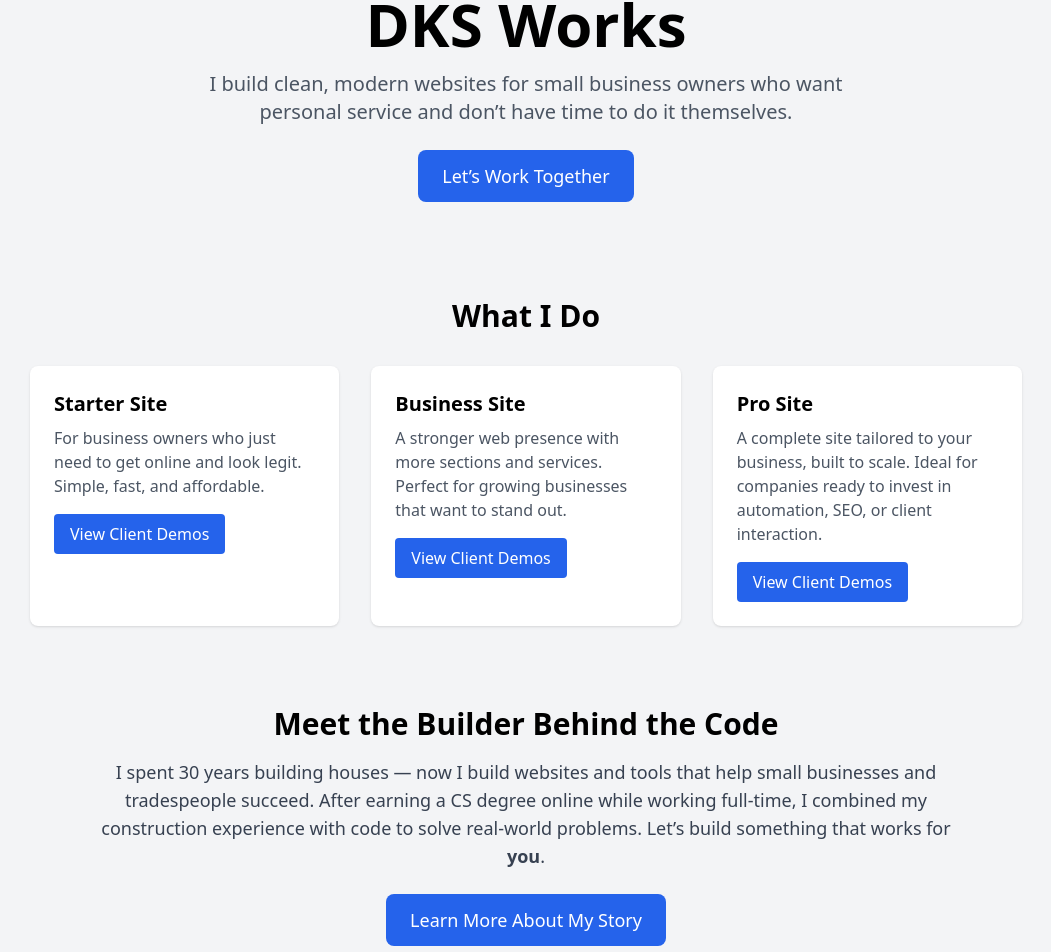
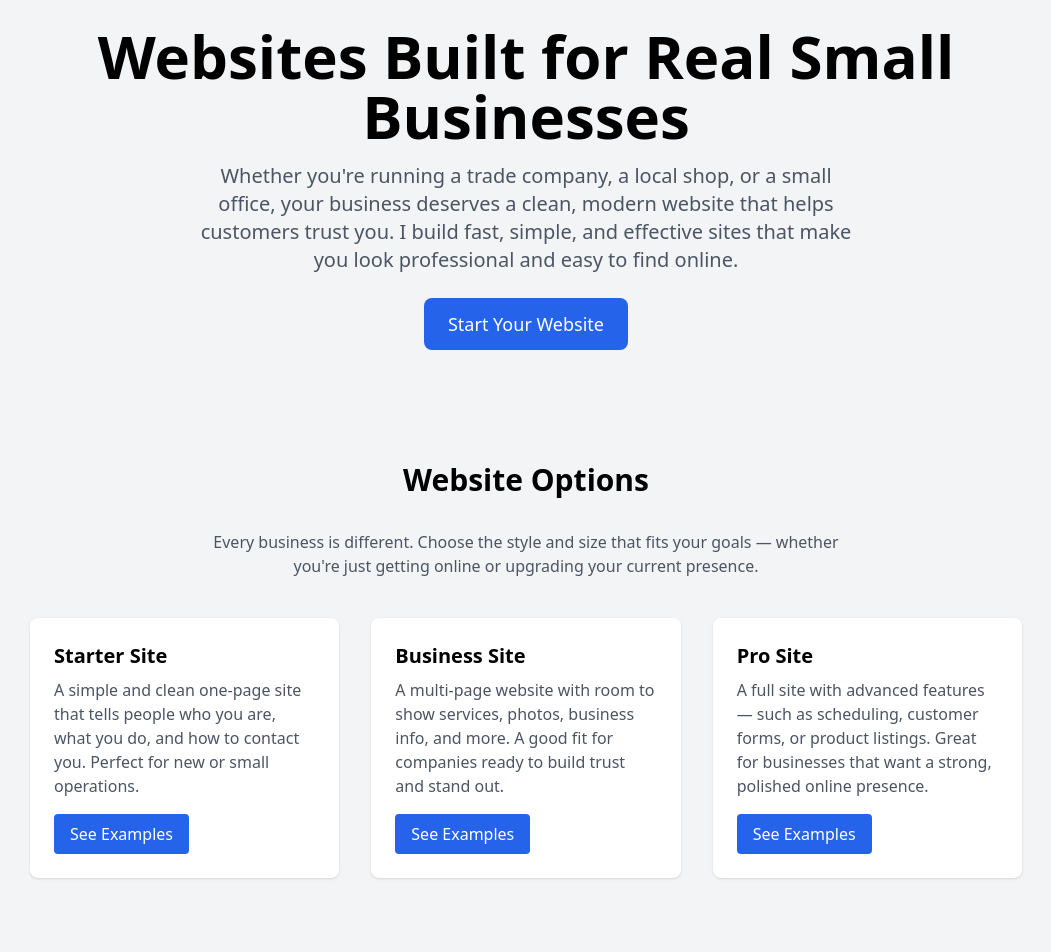
Before and after one commit to james3roberts/personal-site, a React (Vite) app: page / in a window 1280 px wide. Shown: the part 126-1078 px from the top of the page, without its empty margins (114-1165 px from the left). Built offline with nearby package versions, Linux system fonts and the light colour scheme.

Commit message:
updated the home page to sound better

```diff
--- a/src/pages/Home.jsx
+++ b/src/pages/Home.jsx
@@ -4,62 +4,80 @@ export default function Home() {
   return (
     <>
       {/* Hero Section */}
-      <div className="p-8 flex flex-col items-center text-center">
-        <h1 className="text-4xl md:text-6xl font-bold mb-4">DKS Works</h1>
+      <div className="p-8 flex flex-col items-center text-center mt-8">
+        <h1 className="text-4xl md:text-6xl font-bold mb-4">
+          Websites Built for Real Small Businesses
+        </h1>
+
         <p className="text-lg md:text-xl text-gray-600 max-w-2xl mb-6">
-          I build clean, modern websites for small business owners who want
-          personal service and don’t have time to do it themselves.
+          Whether you're running a trade company, a local shop, or a small office,
+          your business deserves a clean, modern website that helps customers
+          trust you. I build fast, simple, and effective sites that make you look
+          professional and easy to find online.
         </p>
-        <a
-          href="/contact"
+
+        <Link
+          to="/contact"
           className="bg-blue-600 text-white px-6 py-3 rounded-lg text-lg hover:bg-blue-700 transition"
         >
-          Let’s Work Together
-        </a>
+          Start Your Website
+        </Link>
       </div>
 
       {/* What I Do Section */}
-      <section className="mt-16 w-full max-w-5xl px-4 mx-auto">
-        <h2 className="text-3xl font-semibold text-center mb-8">What I Do</h2>
+      <section className="mt-20 w-full max-w-5xl px-4 mx-auto">
+        <h2 className="text-3xl font-semibold text-center mb-8">Website Options</h2>
+        <p className="text-center text-gray-600 max-w-2xl mx-auto mb-10">
+          Every business is different. Choose the style and size that fits your
+          goals — whether you're just getting online or upgrading your current
+          presence.
+        </p>
+
         <div className="grid md:grid-cols-3 gap-8">
+          {/* Starter */}
           <div className="bg-white p-6 rounded-lg shadow hover:shadow-md transition">
             <h3 className="text-xl font-bold mb-2">Starter Site</h3>
             <p className="text-gray-600">
-              For business owners who just need to get online and look legit.
-              Simple, fast, and affordable.
+              A simple and clean one-page site that tells people who you are, what
+              you do, and how to contact you. Perfect for new or small operations.
             </p>
             <Link
               to="/clientDemo"
               className="mt-4 inline-block bg-blue-600 text-white px-4 py-2 rounded hover:bg-blue-700 transition"
             >
-              View Client Demos
+              See Examples
             </Link>
           </div>
+
+          {/* Business */}
           <div className="bg-white p-6 rounded-lg shadow hover:shadow-md transition">
             <h3 className="text-xl font-bold mb-2">Business Site</h3>
             <p className="text-gray-600">
-              A stronger web presence with more sections and services. Perfect
-              for growing businesses that want to stand out.
+              A multi-page website with room to show services, photos, business
+              info, and more. A good fit for companies ready to build trust and
+              stand out.
             </p>
             <Link
               to="/clientDemo"
               className="mt-4 inline-block bg-blue-600 text-white px-4 py-2 rounded hover:bg-blue-700 transition"
             >
-              View Client Demos
+              See Examples
             </Link>
           </div>
+
+          {/* Pro */}
           <div className="bg-white p-6 rounded-lg shadow hover:shadow-md transition">
             <h3 className="text-xl font-bold mb-2">Pro Site</h3>
             <p className="text-gray-600">
-              A complete site tailored to your business, built to scale. Ideal
-              for companies ready to invest in automation, SEO, or client
-              interaction.
+              A full site with advanced features — such as scheduling, customer
+              forms, or product listings. Great for businesses that want a strong,
+              polished online presence.
             </p>
             <Link
               to="/clientDemo"
               className="mt-4 inline-block bg-blue-600 text-white px-4 py-2 rounded hover:bg-blue-700 transition"
             >
-              View Client Demos
+              See Examples
             </Link>
           </div>
         </div>
@@ -67,22 +85,20 @@ export default function Home() {
 
       {/* About Me Section */}
       <section className="mt-20 w-full max-w-4xl px-4 mx-auto text-center">
-        <h2 className="text-3xl font-semibold mb-4">
-          Meet the Builder Behind the Code
-        </h2>
+        <h2 className="text-3xl font-semibold mb-4">Why I Build Websites</h2>
         <p className="text-gray-700 text-lg mb-6">
-          I spent 30 years building houses — now I build websites and tools that
-          help small businesses and tradespeople succeed. After earning a CS
-          degree online while working full-time, I combined my construction
-          experience with code to solve real-world problems. Let’s build
-          something that works for <span className="font-semibold">you</span>.
+          After decades in construction and hands-on work, I switched to software
+          so I could help small business owners grow. I know what it’s like to run
+          a business from the ground level — and now I use technology to make that
+          easier for others.
         </p>
-        <a
-          href="/about"
+
+        <Link
+          to="/about"
           className="inline-block bg-blue-600 text-white px-6 py-3 rounded-lg text-lg hover:bg-blue-700 transition"
         >
-          Learn More About My Story
-        </a>
+          Learn More About Me
+        </Link>
       </section>
     </>
   );
```
